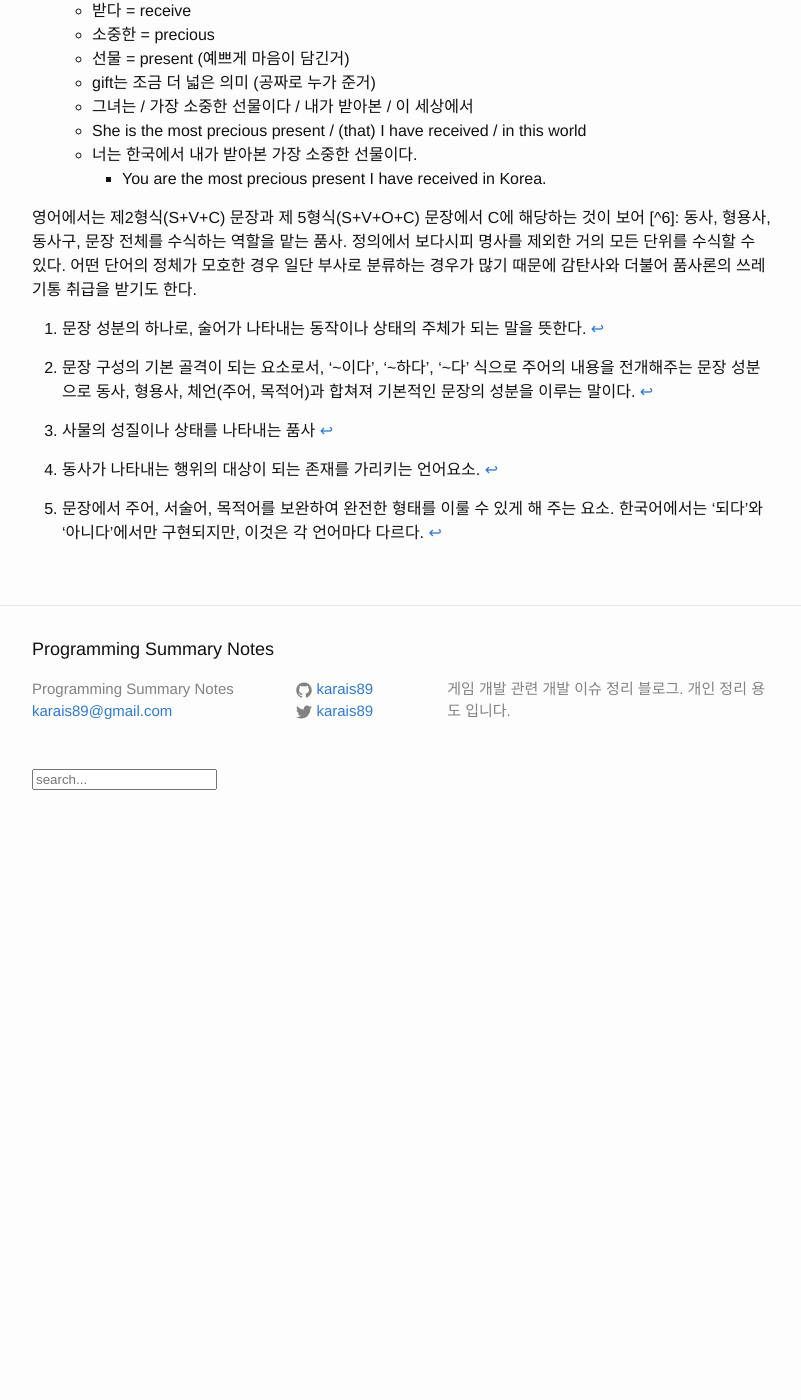
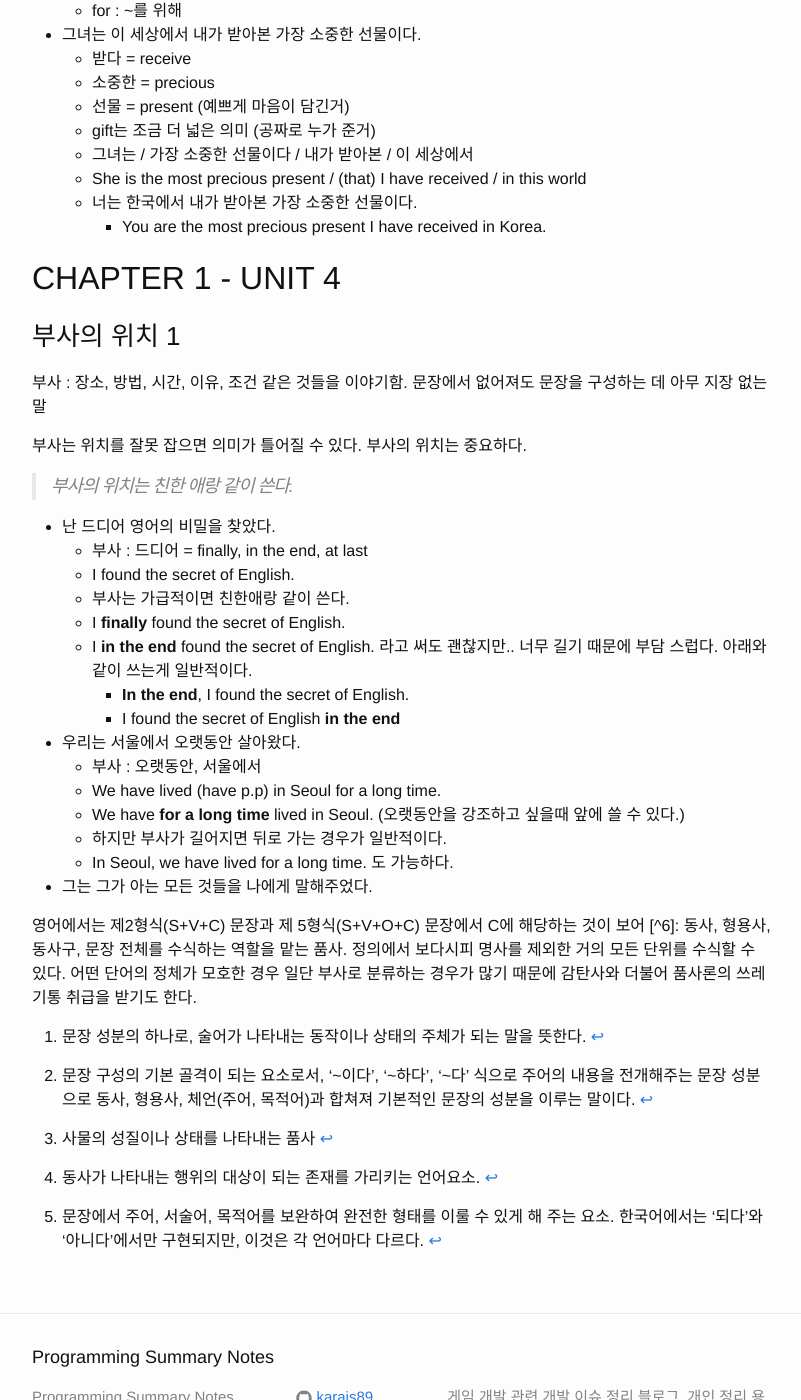
Before and after one commit to karais89/karais89.github.io_back, a Jekyll site: the page built from _posts/2018-12-14-hanmadiro-part-0.markdown, in a window 1280 px wide and 1400 px high, scrolled down 4627 px. Shown: the whole window, without its empty margins (238-1039 px from the left). Built offline with Jekyll 4.4.1, drawn with Linux system fonts in a browser that asks for light colours; comment, search, counter and statistics services are not loaded; before the commit the page ends 5477 px from its top, so only the background shows below that; some of the changed text lies outside the part shown.

Commit message:
update post 부사의 위치 1

```diff
--- a/_posts/2018-12-14-hanmadiro-part-0.markdown
+++ b/_posts/2018-12-14-hanmadiro-part-0.markdown
@@ -193,6 +193,33 @@ woman beautiful이 틀린표현이라면 mission impossible도 틀린 표현 일
     - 너는 한국에서 내가 받아본 가장 소중한 선물이다.
         - You are the most precious present I have received in Korea.
 
+
+## CHAPTER 1 - UNIT 4
+
+### 부사의 위치 1
+
+부사 : 장소, 방법, 시간, 이유, 조건 같은 것들을 이야기함. 문장에서 없어져도 문장을 구성하는 데 아무 지장 없는 말
+
+부사는 위치를 잘못 잡으면 의미가 틀어질 수 있다. 부사의 위치는 중요하다.
+
+> 부사의 위치는 친한 애랑 같이 쓴다.
+
+- 난 드디어 영어의 비밀을 찾았다.
+    - 부사 : 드디어 = finally, in the end, at last
+    - I found the secret of English.
+    - 부사는 가급적이면 친한애랑 같이 쓴다.
+    - I **finally** found the secret of English.
+    - I **in the end** found the secret of English. 라고 써도 괜찮지만.. 너무 길기 때문에 부담 스럽다. 아래와 같이 쓰는게 일반적이다.
+        - **In the end**, I found the secret of English.
+        - I found the secret of English **in the end**
+- 우리는 서울에서 오랫동안 살아왔다.
+    - 부사 : 오랫동안, 서울에서
+    - We have lived (have p.p) in Seoul for a long time.
+    - We have **for a long time** lived in Seoul. (오랫동안을 강조하고 싶을때 앞에 쓸 수 있다.)
+    - 하지만 부사가 길어지면 뒤로 가는 경우가 일반적이다.
+    - In Seoul, we have lived for a long time. 도 가능하다.
+- 그는 그가 아는 모든 것들을 나에게 말해주었다.
+
 [^1]: 문장 성분의 하나로, 술어가 나타내는 동작이나 상태의 주체가 되는 말을 뜻한다.
 [^2]: 문장 구성의 기본 골격이 되는 요소로서, '~이다', '~하다', '~다' 식으로 주어의 내용을 전개해주는 문장 성분으로 동사, 형용사, 체언(주어, 목적어)과 합쳐져 기본적인 문장의 성분을 이루는 말이다.
 [^3]: 사물의 성질이나 상태를 나타내는 품사
```
